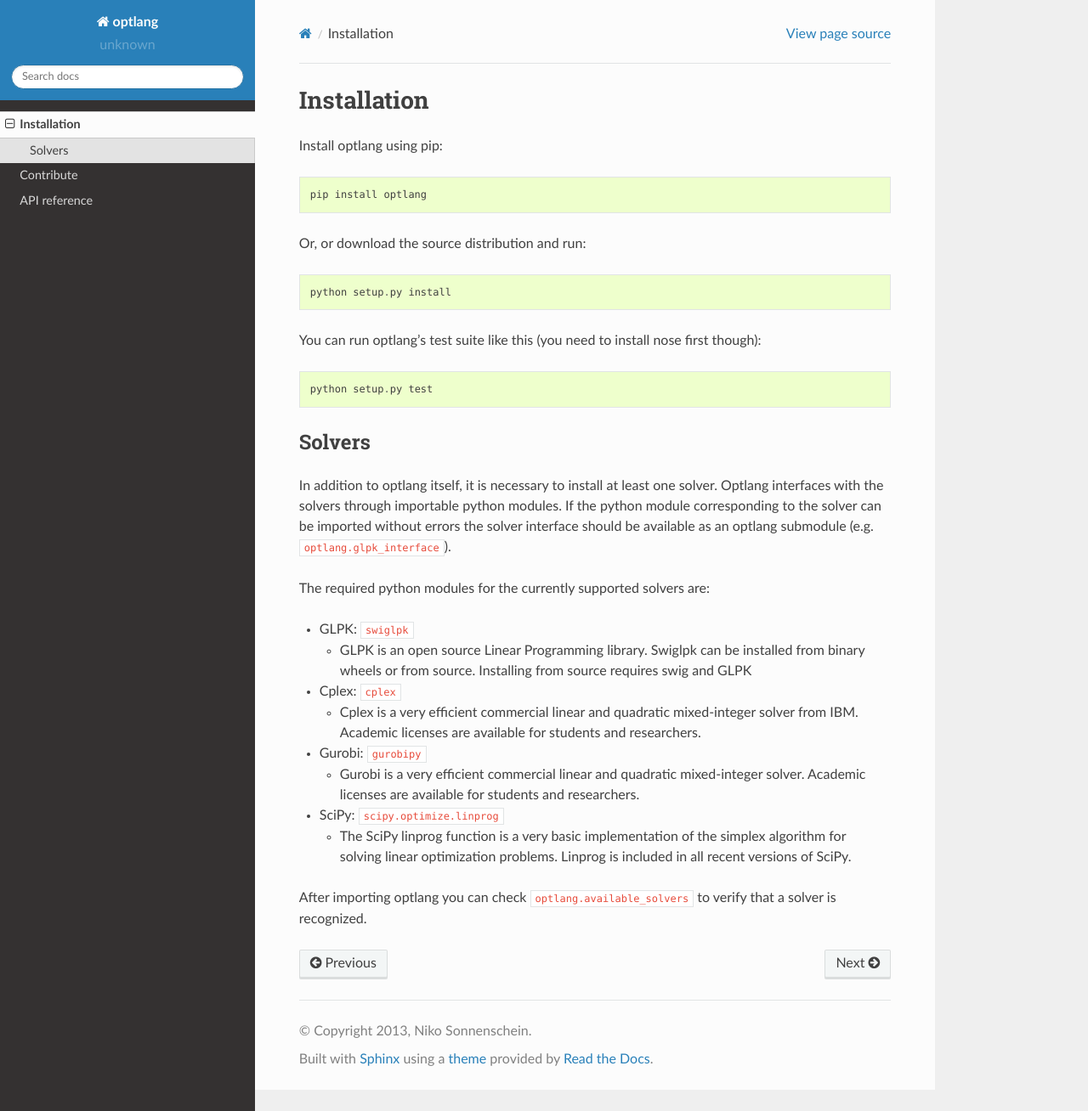
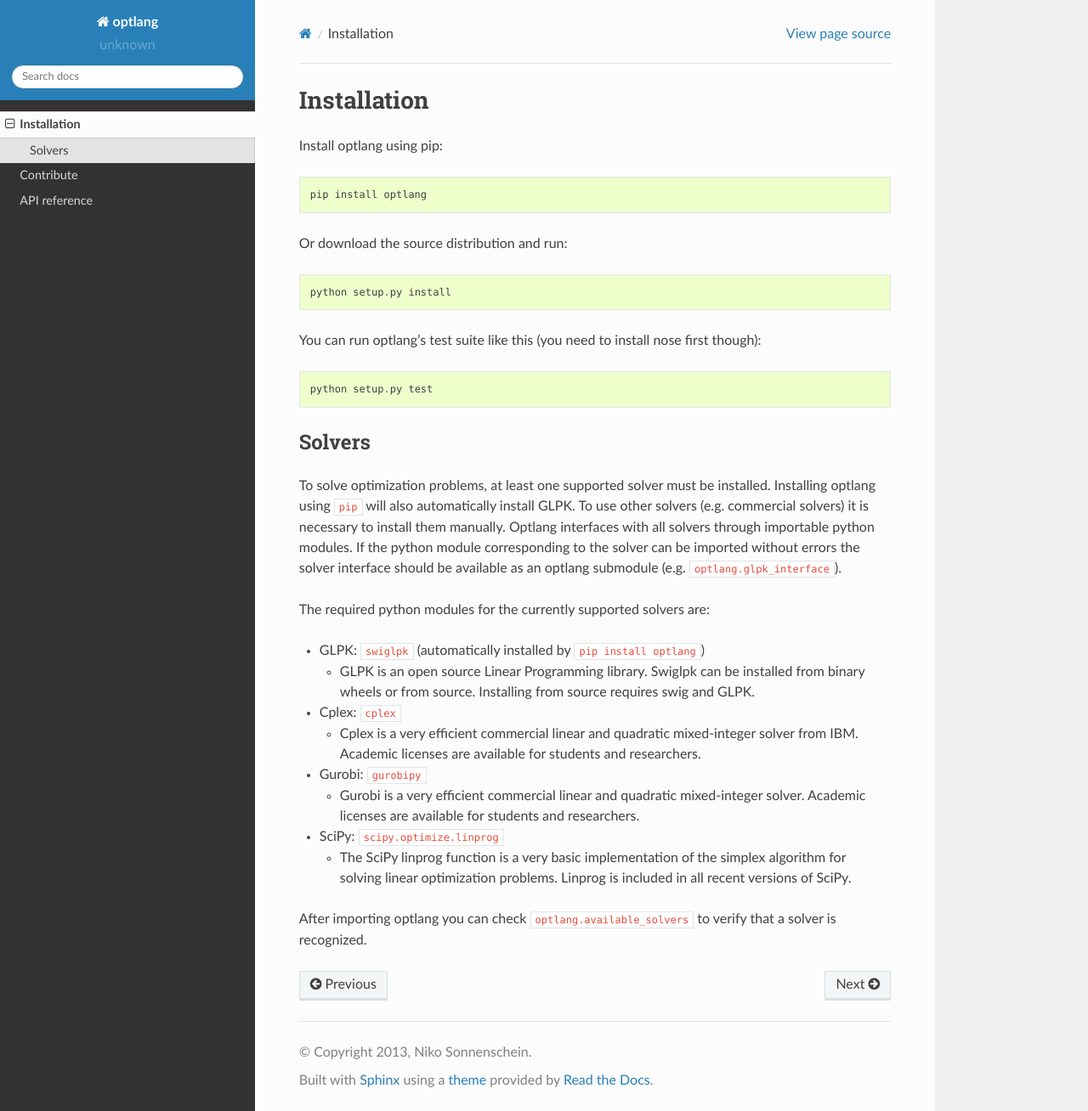
Before and after one commit to opencobra/optlang, a Sphinx documentation site: the page built from docs/source/installation.rst, in a window 1280 px wide and 1308 px high. Shown: the whole window at 85% size. Built offline with Sphinx 7.4.7 and the Read the Docs theme 2.0.0, drawn with Linux system fonts in a browser that asks for light colours; pages that are not in the unit, such as notebooks, are missing from menus.

Commit message:
docs: update install instructions
Swiglpk is now a hard dependency so the installation instructions are updated accordingly.

```diff
--- a/docs/source/installation.rst
+++ b/docs/source/installation.rst
@@ -5,7 +5,7 @@
 
   pip install optlang
 
-Or, or download the source distribution and run::
+Or download the source distribution and run::
 
   python setup.py install
 
@@ -16,15 +16,17 @@
 
 Solvers
 ----------
-In addition to optlang itself, it is necessary to install at least one solver. Optlang interfaces with the solvers
-through importable python modules. If the python module corresponding to the solver can be imported without errors
-the solver interface should be available as an optlang submodule (e.g. :code:`optlang.glpk_interface`).
+To solve optimization problems, at least one supported solver must be installed.
+Installing optlang using :code:`pip` will also automatically install GLPK. To use other solvers (e.g. commercial solvers) it is necessary
+to install them manually. Optlang interfaces with all solvers through importable python modules. If the python module corresponding
+to the solver can be imported without errors the solver interface should be available as an optlang submodule (e.g.
+:code:`optlang.glpk_interface`).
 
 The required python modules for the currently supported solvers are:
 
-- GLPK: :code:`swiglpk`
+- GLPK: :code:`swiglpk` (automatically installed by :code:`pip install optlang`)
 
-  - GLPK is an open source Linear Programming library. Swiglpk can be installed from binary wheels or from source. Installing from source requires swig and GLPK
+  - GLPK is an open source Linear Programming library. Swiglpk can be installed from binary wheels or from source. Installing from source requires swig and GLPK.
 
 - Cplex: :code:`cplex`
 
```
